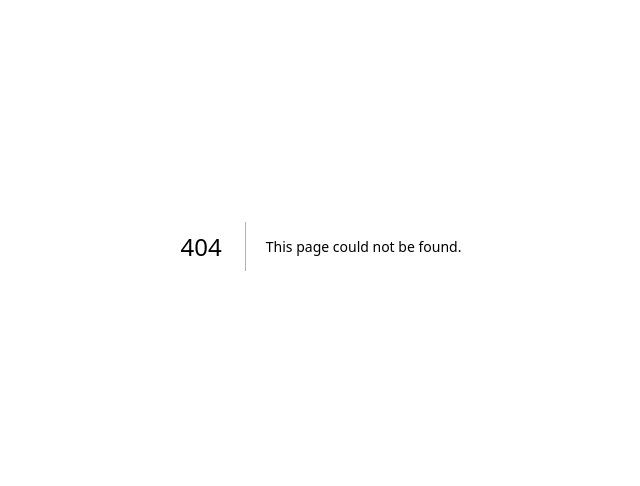
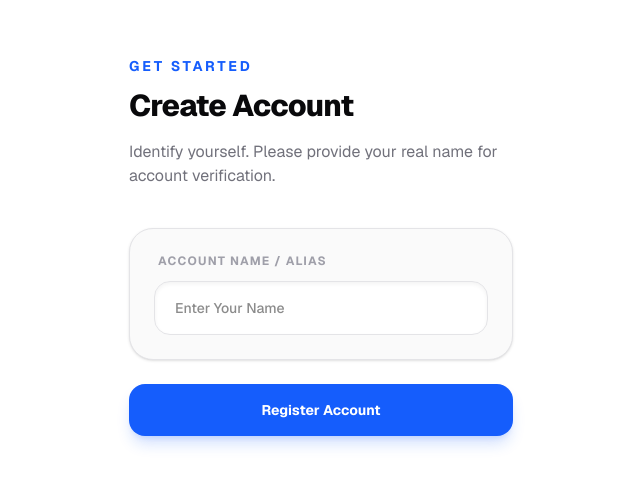
Before and after one commit to ThanyapisitLim/Network-Finalproject-frontend-Next, a Next.js app: page /register in a window 1280 px wide. Before the commit this address had no page. Shown: the part 154-640 px from the top of the page, without its empty margins (319-959 px from the left). Built offline with nearby package versions, Linux system fonts and the light colour scheme.

Commit message:
update register

```diff
--- a/app/(auth)/login/page.tsx
+++ b/app/(auth)/login/page.tsx
@@ -27,7 +27,7 @@ export default function LoginPage() {
             Cozy Chatbot
           </h1>
           <p className="text-zinc-400 text-lg leading-relaxed">
-            Your AI assistant for all COSCI inquiries.
+            Your AI assistant for all COSCI inquiries and support.
           </p>
 
           <div className="mt-10 grid grid-cols-2 gap-3">
--- /dev/null
+++ b/app/(auth)/register/page.tsx
@@ -0,0 +1,108 @@
+"use client";
+
+import Link from "next/link";
+import { useState } from "react";
+
+export default function RegisterPage() {
+  const [accountName, setAccountName] = useState("");
+  const [isLoading, setIsLoading] = useState(false);
+
+  const handleRegister = (e: React.FormEvent) => {
+    e.preventDefault();
+    if (!accountName) return alert("Please enter your account name");
+
+    setIsLoading(true);
+    // TODO: ส่ง accountName ไปที่ Backend พร้อมกับขั้นตอน Google Auth
+    // console.log("Registering as:", accountName);
+  };
+
+  return (
+    <div className="flex min-h-screen bg-zinc-50 dark:bg-[#09090b] font-sans">
+      {/* Left Panel - Branding (ใช้ชุดเดียวกับ Login เพื่อความต่อเนื่อง) */}
+      {/* <div className="hidden lg:flex lg:w-1/2 relative overflow-hidden bg-zinc-900 dark:bg-zinc-950 items-center justify-center border-r border-zinc-800">
+        <div className="absolute -top-32 -left-32 w-[420px] h-[420px] rounded-full bg-blue-600/10 blur-3xl" />
+        <div className="relative z-10 max-w-md px-12 text-center">
+          <div className="inline-flex items-center justify-center w-16 h-16 rounded-2xl bg-blue-600 mb-8 shadow-lg shadow-blue-600/30">
+            <span className="text-3xl">✨</span>
+          </div>
+          <h1 className="text-4xl font-extrabold tracking-tight text-white mb-4">Join COSCI AI</h1>
+          <p className="text-zinc-400 text-lg">
+            Create your unique identity and start exploring our intelligent chatbot.
+          </p>
+        </div>
+      </div> */}
+
+      {/* Right Panel - Register Form */}
+      <div className="flex flex-1 items-center justify-center px-6 py-12 bg-white dark:bg-[#09090b]">
+        <div className="w-full max-w-sm">
+          <div className="mb-10 text-center lg:text-left">
+            <h2 className="text-sm font-bold tracking-[0.2em] text-blue-600 uppercase mb-3">
+              Get Started
+            </h2>
+            <h1 className="text-3xl font-extrabold tracking-tight text-zinc-950 dark:text-zinc-50 mb-4">
+              Create Account
+            </h1>
+            <p className="text-zinc-500 dark:text-zinc-400">
+              Identify yourself. Please provide your real name for account verification.
+            </p>
+          </div>
+
+          <form onSubmit={handleRegister} className="space-y-6">
+            {/* Account Name Input */}
+            <div className="bg-zinc-50 dark:bg-zinc-900/40 border border-zinc-200 dark:border-zinc-800 rounded-3xl p-6 shadow-sm">
+              <label htmlFor="name" className="block text-xs font-bold text-zinc-400 uppercase tracking-widest mb-3 ml-1">
+                Account Name / Alias
+              </label>
+              <input
+                id="name"
+                type="text"
+                value={accountName}
+                onChange={(e) => setAccountName(e.target.value)}
+                placeholder="Enter Your Name"
+                required
+                className="w-full rounded-2xl border border-zinc-200 dark:border-zinc-700 bg-white dark:bg-zinc-950 px-5 py-4 text-sm font-medium outline-none focus:border-blue-500 focus:ring-4 focus:ring-blue-500/10 transition-all shadow-inner"
+              />
+
+            </div>
+
+            {/* Google Link Button
+            <button
+              type="submit"
+              disabled={isLoading}
+              className="w-full flex items-center justify-center gap-3 bg-blue-600 text-white rounded-2xl px-6 py-4 text-sm font-bold hover:bg-blue-700 active:scale-[0.98] transition-all shadow-lg shadow-blue-600/20 disabled:opacity-50"
+            >
+              {isLoading ? (
+                <div className="w-5 h-5 border-2 border-white/30 border-t-white rounded-full animate-spin" />
+              ) : (
+                <>
+                  <svg width="20" height="20" viewBox="0 0 24 24">
+                    <path d="M22.56 12.25c0-.78-.07-1.53-.2-2.25H12v4.26h5.92a5.06 5.06 0 0 1-2.2 3.32v2.77h3.57c2.08-1.92 3.28-4.74 3.28-8.1z" fill="currentColor"/>
+                    <path d="M12 23c2.97 0 5.46-.98 7.28-2.66l-3.57-2.77c-.98.66-2.23 1.06-3.71 1.06-2.86 0-5.29-1.93-6.16-4.53H2.18v2.84C3.99 20.53 7.7 23 12 23z" fill="currentColor" fillOpacity="0.8"/>
+                  </svg>
+                  Continue with Google
+                </>
+              )}
+            </button> */}
+            <button
+  type="submit"
+  disabled={isLoading}
+  className="w-full flex items-center justify-center gap-3 bg-blue-600 dark:bg-blue-500 rounded-2xl px-6 py-4 text-sm font-bold text-white transition-all hover:bg-blue-700 dark:hover:bg-blue-600 active:scale-[0.98] shadow-lg shadow-blue-600/20 disabled:opacity-70"
+>
+  {isLoading ? (
+    <div className="flex items-center gap-2">
+      <div className="w-4 h-4 border-2 border-white/30 border-t-white rounded-full animate-spin" />
+      <span>Processing...</span>
+    </div>
+  ) : (
+    <span>Register Account</span>
+  )}
+</button>
+          </form>
+
+
+
+        </div>
+      </div>
+    </div>
+  );
+}
```
